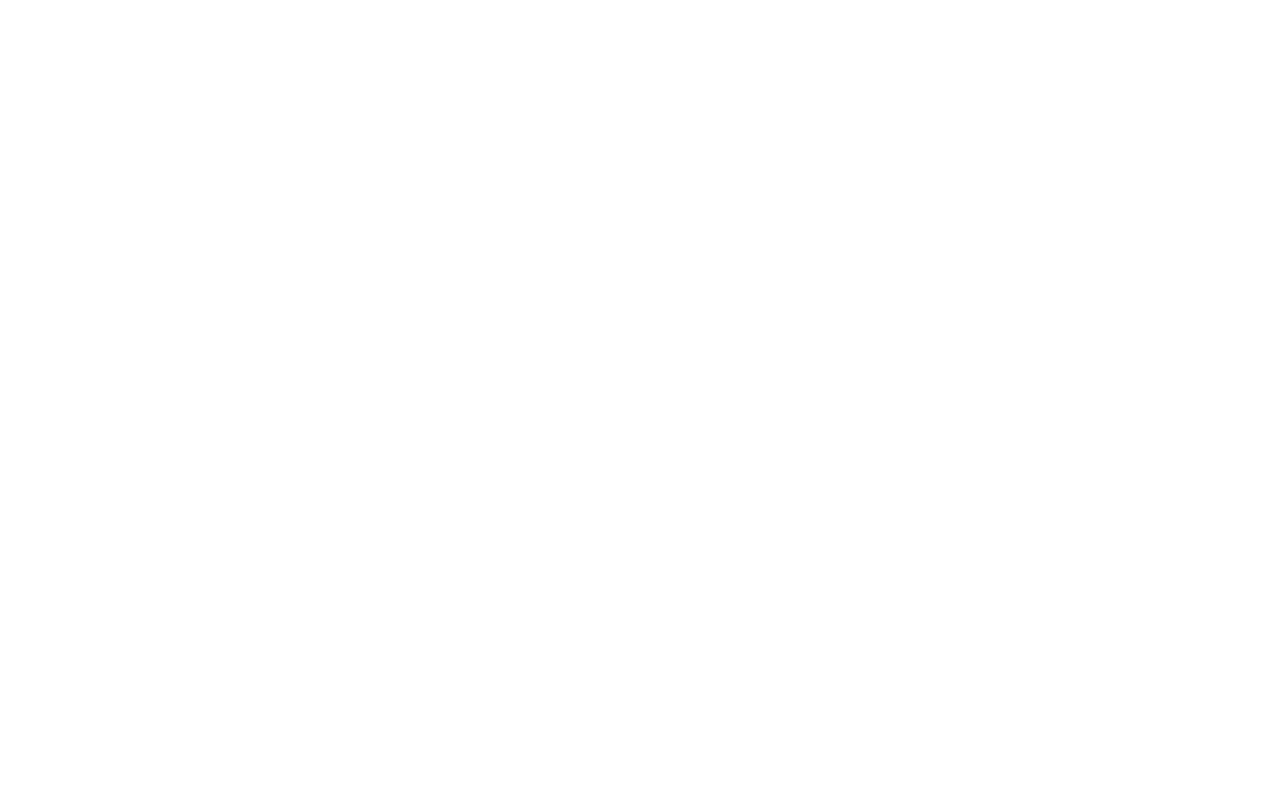
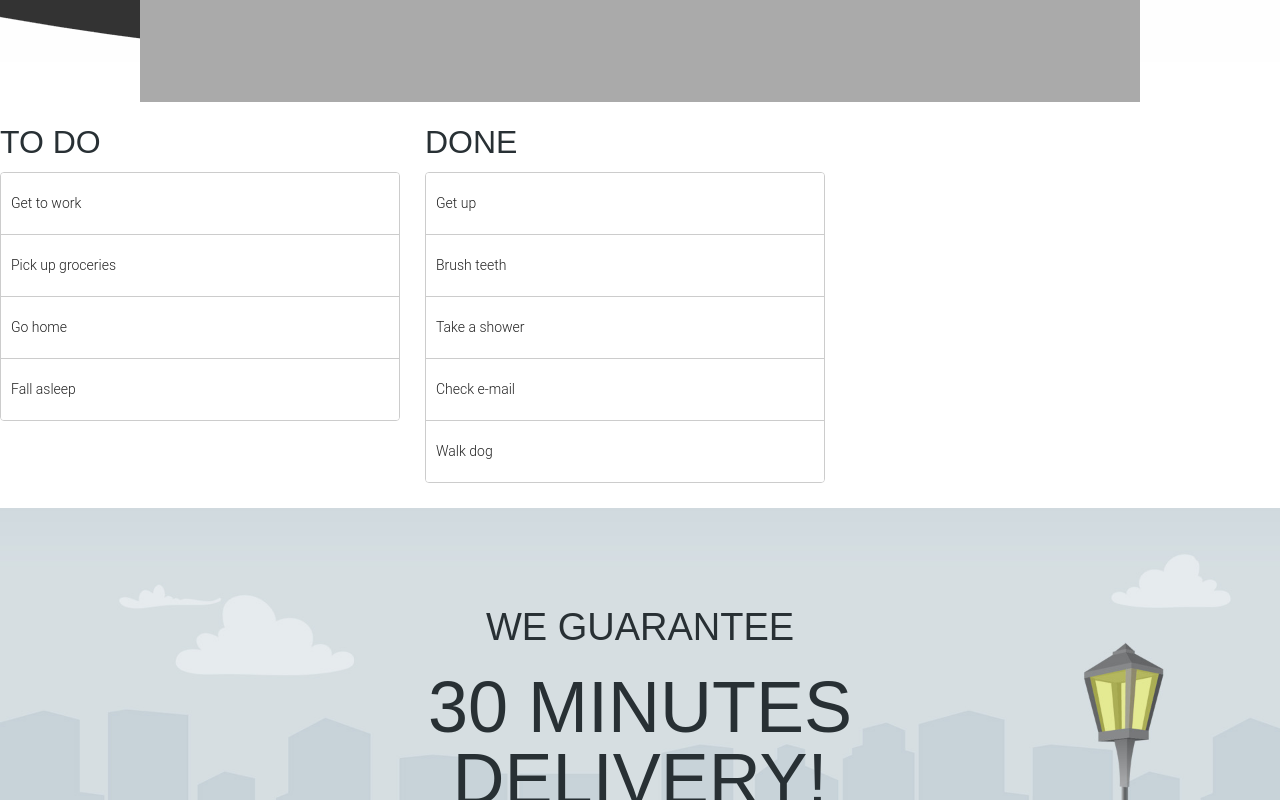
Before and after one commit to NjaratianaMartinah/E-kaly, an Angular app: page /ekaly/acceuil/drag in a window 1280 px wide. Before the commit this address led to /ekaly/. Shown: the part 680-1480 px from the top of the page. Before the commit the page ends 800 px from the top, so only its background shows below. Built offline with nearby package versions, Linux system fonts and the light colour scheme.

Commit message:
test drag and drop

```diff
--- a/package.json
+++ b/package.json
@@ -13,10 +13,12 @@
   "private": true,
   "dependencies": {
     "@angular/animations": "~13.3.0",
+    "@angular/cdk": "13.3.2",
     "@angular/common": "~13.3.0",
     "@angular/compiler": "~13.3.0",
     "@angular/core": "~13.3.0",
     "@angular/forms": "~13.3.0",
+    "@angular/material": "13.3.2",
     "@angular/platform-browser": "~13.3.0",
     "@angular/platform-browser-dynamic": "~13.3.0",
     "@angular/router": "~13.3.0",
--- a/src/app/Models/shared.ts
+++ b/src/app/Models/shared.ts
@@ -1,6 +1,6 @@
 export const PROFIL_TYPE = {
     client : "client",
     restaurant : "restaurant",
-    livreur : "livreur",
+    livreur : "deliverer",
     ekaly : "ekaly",
 }
--- /dev/null
+++ b/src/app/Pages/Livreur/drag-drop/drag-drop.component.css
@@ -0,0 +1,54 @@
+.example-container {
+    width: 400px;
+    max-width: 100%;
+    margin: 0 25px 25px 0;
+    display: inline-block;
+    vertical-align: top;
+  }
+
+  .example-list {
+    border: solid 1px #ccc;
+    min-height: 60px;
+    background: white;
+    border-radius: 4px;
+    overflow: hidden;
+    display: block;
+  }
+
+  .example-box {
+    padding: 20px 10px;
+    border-bottom: solid 1px #ccc;
+    color: rgba(0, 0, 0, 0.87);
+    display: flex;
+    flex-direction: row;
+    align-items: center;
+    justify-content: space-between;
+    box-sizing: border-box;
+    cursor: move;
+    background: white;
+    font-size: 14px;
+  }
+
+  .cdk-drag-preview {
+    box-sizing: border-box;
+    border-radius: 4px;
+    box-shadow: 0 5px 5px -3px rgba(0, 0, 0, 0.2),
+                0 8px 10px 1px rgba(0, 0, 0, 0.14),
+                0 3px 14px 2px rgba(0, 0, 0, 0.12);
+  }
+
+  .cdk-drag-placeholder {
+    opacity: 0;
+  }
+
+  .cdk-drag-animating {
+    transition: transform 250ms cubic-bezier(0, 0, 0.2, 1);
+  }
+
+  .example-box:last-child {
+    border: none;
+  }
+
+  .example-list.cdk-drop-list-dragging .example-box:not(.cdk-drag-placeholder) {
+    transition: transform 250ms cubic-bezier(0, 0, 0.2, 1);
+  }
--- /dev/null
+++ b/src/app/Pages/Livreur/drag-drop/drag-drop.component.html
@@ -0,0 +1,27 @@
+<div class="example-container">
+    <h2>To do</h2>
+
+    <div
+      cdkDropList
+      #todoList="cdkDropList"
+      [cdkDropListData]="todo"
+      [cdkDropListConnectedTo]="[doneList]"
+      class="example-list"
+      (cdkDropListDropped)="drop($event)">
+      <div class="example-box" *ngFor="let item of todo" cdkDrag>{{item}}</div>
+    </div>
+  </div>
+
+  <div class="example-container">
+    <h2>Done</h2>
+
+    <div
+      cdkDropList
+      #doneList="cdkDropList"
+      [cdkDropListData]="done"
+      [cdkDropListConnectedTo]="[todoList]"
+      class="example-list"
+      (cdkDropListDropped)="drop($event)">
+      <div class="example-box" *ngFor="let item of done" cdkDrag>{{item}}</div>
+    </div>
+  </div>
--- /dev/null
+++ b/src/app/Pages/Livreur/drag-drop/drag-drop.component.ts
@@ -0,0 +1,32 @@
+import { Component, OnInit } from '@angular/core';
+import {CdkDragDrop, moveItemInArray, transferArrayItem} from '@angular/cdk/drag-drop';
+
+@Component({
+  selector: 'app-drag-drop',
+  templateUrl: './drag-drop.component.html',
+  styleUrls: ['./drag-drop.component.css']
+})
+export class DragDropComponent implements OnInit {
+
+  constructor() { }
+
+  ngOnInit(): void {
+  }
+
+  todo = ['Get to work', 'Pick up groceries', 'Go home', 'Fall asleep'];
+
+  done = ['Get up', 'Brush teeth', 'Take a shower', 'Check e-mail', 'Walk dog'];
+
+  drop(event: CdkDragDrop<string[]>) {
+    if (event.previousContainer === event.container) {
+      moveItemInArray(event.container.data, event.previousIndex, event.currentIndex);
+    } else {
+      transferArrayItem(
+        event.previousContainer.data,
+        event.container.data,
+        event.previousIndex,
+        event.currentIndex,
+      );
+    }
+  }
+}
--- a/src/app/Pages/Shared/login/login.component.ts
+++ b/src/app/Pages/Shared/login/login.component.ts
@@ -58,11 +58,12 @@
 
   public login(): void{
     let login: Profil = this.getLoginValue();
-    this.sharedServ.login(login).subscribe(
-      (res: Response) =>{
-        console.log(res);
-        this.sharedServ.setUserLocal(res.data);
-        this.router.navigate(['/acceuil/restaurants']);
+    this.sharedServ.login(login).subscribe((res: Response) =>{
+        if(res.code === 202){
+          console.log(res);
+          this.sharedServ.setUserLocal(res.data);
+          this.router.navigate(['/acceuil/restaurants']);
+        }
       },
       () => {alert("Une erreur s'est produit, veuillez vous reconnecter!")},
     );
--- a/src/app/Pages/Shared/restaurant-crud/restaurant-crud.component.html
+++ b/src/app/Pages/Shared/restaurant-crud/restaurant-crud.component.html
@@ -1,5 +1,5 @@
-<!-- CART PAGE
-============================================= -->
+<!-- CART PAGE ============================================= -->
+<ng-template *ngIf="isEkaly; else isClient" >
 	<div class="row">
 		<div class="col-md-3"></div>
 		<div class="col-lg-6">
@@ -73,8 +73,7 @@
 			</div>	<!-- END CART TABLE -->
 
 		</div>	   <!-- End container -->
-</section>	<!-- END CART PAGE -->
-
+	</section>
 
 	<!-- Modal Creation-->
 	<div class="modal fade" id="exampleModal" tabindex="-1" role="dialog" aria-labelledby="exampleModalLabel" aria-hidden="true">
@@ -150,8 +149,6 @@
 	</div>
 	</div>
 
-
-
 	<!-- Modal delete restaurant-->
 	<div class="modal fade" id="deleteModal" tabindex="-1" role="dialog"  aria-labelledby="exampleModalLabel" aria-hidden="true">
 	<div class="modal-dialog" role="document">
@@ -176,3 +173,37 @@
 		</div>
 	</div>
 	</div>
+</ng-template>
+
+
+<ng-template #isClient>
+	<!-- GIFT CARDS ============================================= -->
+	<div id="cards-01" class="wide-60 cards-section division">
+		<div class="container">
+			<!-- SECTION TITLE -->
+			<div class="row">
+				<div class="col-lg-10 offset-lg-1">
+					<div class="section-title mb-60 text-center">
+						<h2 class="h2-xl">Tous nos restaurants</h2>
+					</div>
+				</div>
+			</div>
+			<div class="row d-flex align-items-center">
+				<!-- CARD #1 -->
+				<div class="col-md-4" *ngFor="let resto of restos" >
+					<div class="card-box">
+						<!-- Image -->
+						<img class="img-fluid" [src]="resto.avatar" alt="card-image" />
+						<!-- Title -->
+						<h5 class="h5-xl">{{resto.firstname}}</h5>
+						<a [routerLink]="['/acceuil/restaurants/',resto.id]" class="btn btn-sm btn-red tra-red-hover">
+							<span class="flaticon-shopping-bag"></span> Voir le menu
+						</a>
+
+					</div>
+				</div>
+			</div> <!-- End row -->
+		</div>  <!-- End container -->
+	</div>
+	<!-- END GIFT CARDS -->
+</ng-template>
--- a/src/app/Pages/Shared/restaurant-crud/restaurant-crud.component.ts
+++ b/src/app/Pages/Shared/restaurant-crud/restaurant-crud.component.ts
@@ -1,3 +1,4 @@
+import { SharedService } from './../../../Services/shared.service';
 import { environment } from 'src/environments/environment';
 import { PROFIL_TYPE } from './../../../Models/shared';
 import { RestaurantService } from './../../../Services/restaurant.service';
@@ -22,23 +23,30 @@
   public restaurant: Profil = new Profil("",PROFIL_TYPE.restaurant,"pho@gmail.com","123456","Pho","Pho","12343","");
   public formData: FormData = new FormData() ;
   public action: boolean = true; //true pour l'ajout, false pour la modif
-  public restos: Array<Profil> = [
-    new Profil("1",PROFIL_TYPE.restaurant,"resto1@gmail.com","123456","Smokey House Burger","Smokey House Burger","20131","burger-08.png"),
-    new Profil("2",PROFIL_TYPE.restaurant,"resto1@gmail.com","123456","Resto1","Resto1","20131","burger-08.png")
-  ]
+  public restos: Array<Profil> =[];
+  public isClient: boolean = false;
+  public isEkaly: boolean = false;
+  public user!: Profil;
+
+  constructor(
+    private builder : FormBuilder,
+    private profilServ: ProfilService,
+    private restaurantServ: RestaurantService,
+    private router : Router,
+    private sharedServ: SharedService
+     ) {
+      this.setForm();
+     }
 
   ngOnInit(): void {
     this.findRestaurants();
   }
 
-  constructor(
-    private builder : FormBuilder,
-    private profilServ: ProfilService,
-    private restaurantServ: RestaurantService,
-    private router : Router
-     ) {
-      this.setForm();
-     }
+  getLocalUser(){
+    this.user = this.sharedServ.getUserLocal();
+    this.isClient = this.profilServ.isClient(this.user.type);
+    this.isEkaly = this.profilServ.isEkaly(this.user.type);
+  }
 
   public setForm(): void{
     this.restaurantForm = this.builder.group({
--- a/src/app/app-routing.module.ts
+++ b/src/app/app-routing.module.ts
@@ -1,3 +1,4 @@
+import { DragDropComponent } from './Pages/Livreur/drag-drop/drag-drop.component';
 import { PanierComponent } from './Pages/Client/panier/panier.component';
 import { MenuComponent } from './Pages/Client/menu/menu.component';
 import { DefaultLayoutComponent } from './Pages/Shared/default-layout/default-layout.component';
@@ -35,6 +36,10 @@
       {
         path:"commandes",
         component:CommandesComponent
+      },
+      {
+        path:"drag",
+        component:DragDropComponent
       }
     ]
   },
```
Also changed, not shown: src/app/app.module.ts (+6 -2 lines), src/app/material/material.module.ts (added, +96 -0 lines), 2 other files (tests, documents, lock files or other folders). Lines whose indentation alone changed are shown as unchanged.
